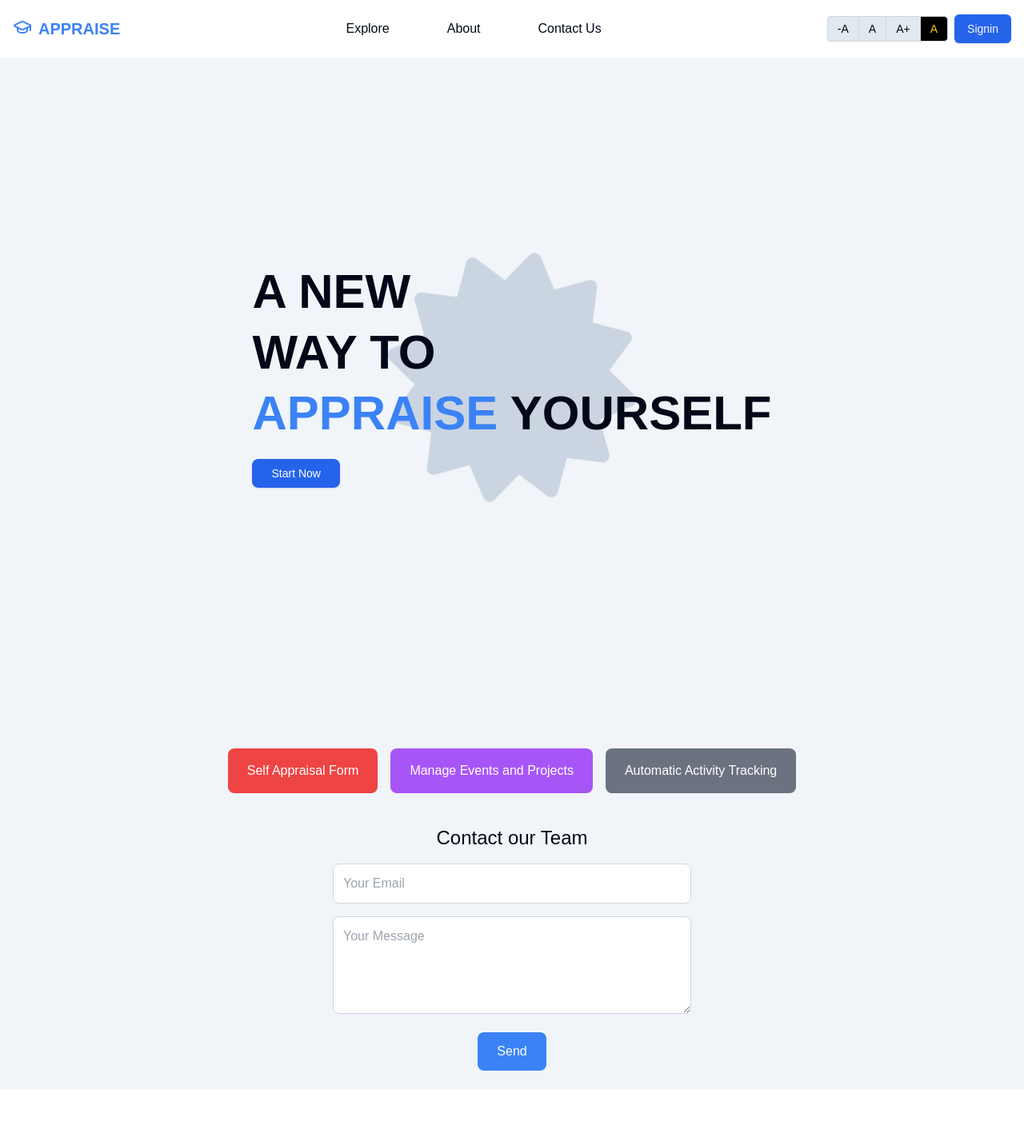
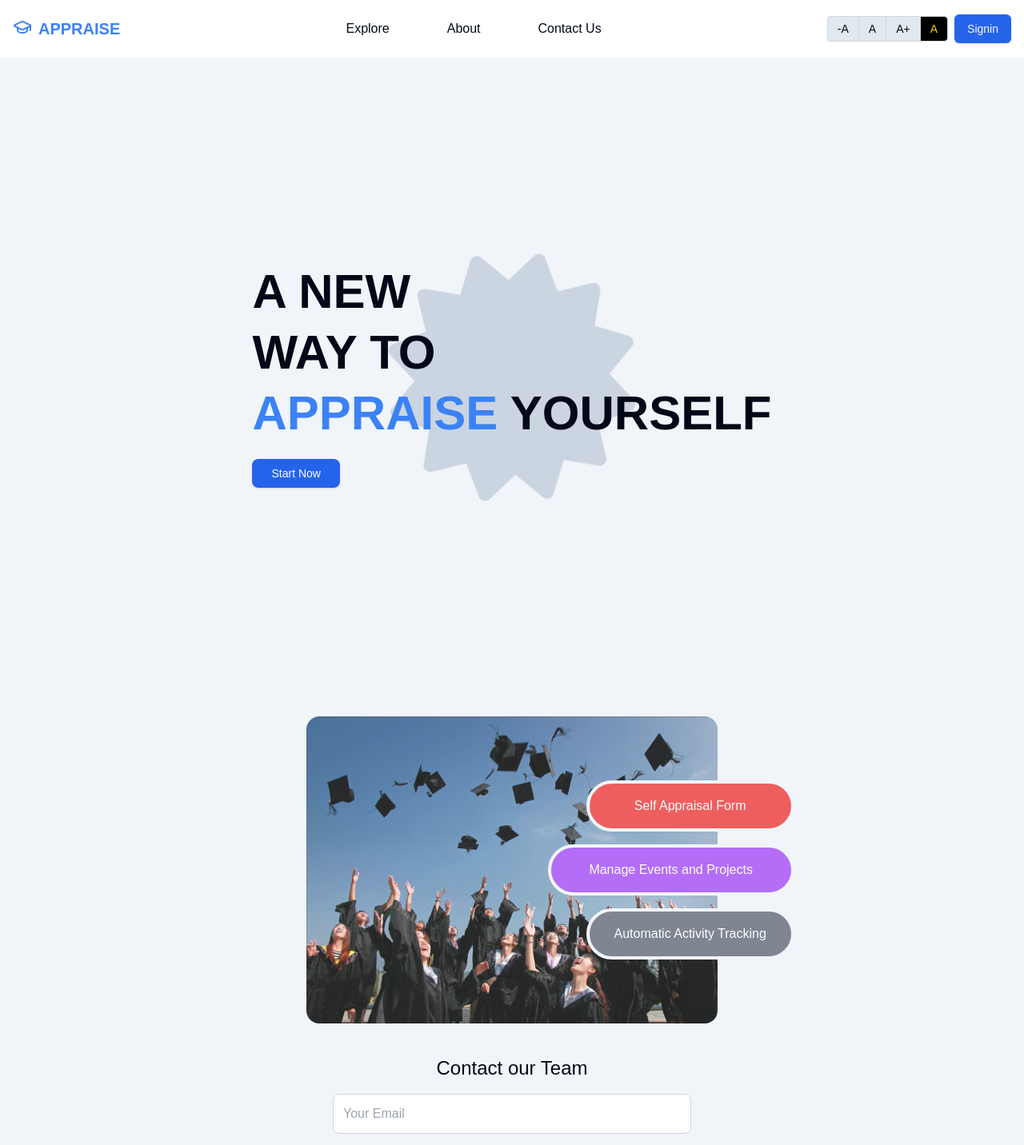
Before and after one commit to subharadhe1234/Sih-2024-radhe, a React (Vite) app in the folder frontend/: page / in a window 1280 px wide. Shown: the top 1432 px of the page at 80% size. Before the commit the page ends 1363 px from the top, so only its background shows below. Built offline with nearby package versions, Linux system fonts and the light colour scheme.

Commit message:
Welcome page design improvements

```diff
--- a/frontend/src/components/Sidebar.tsx
+++ b/frontend/src/components/Sidebar.tsx
@@ -9,7 +9,7 @@ import { Link } from 'react-router-dom';
 const Sidebar: React.FC<{navElements: NavElements[]}> = ({navElements}) => {
 
   return (
-    <div className="w-64 h-full bg-white shadow-lg rounded-r-xl flex flex-col dark:bg-slate-900">
+    <div className="w-64  bg-white shadow-lg rounded-r-xl flex flex-col dark:bg-slate-900">
       <div className='mb-6 p-4'><Logo /></div>
       <ul className="">
         {navElements.map((navElement: any, idx: any)=>(
--- a/frontend/src/components/WelcomeHeader.tsx
+++ b/frontend/src/components/WelcomeHeader.tsx
@@ -8,7 +8,7 @@ import { Link } from "react-router-dom";
 
 export default function WelcomeHeader(){
     return(
-        <>
+        <div className="max-w-screen" >
         <div className="py-4 flex items-center justify-between bg-background">
             <div className="ml-4"><Logo /></div>
             <div className="flex gap-10 items-start justify-between">
@@ -25,7 +25,7 @@ export default function WelcomeHeader(){
                 </Link>
             </div>
         </div>
-        </>
+        </div>
     )
 
 }
--- a/frontend/src/components/facultyDashboardHome/FacultyDashboardHome.tsx
+++ b/frontend/src/components/facultyDashboardHome/FacultyDashboardHome.tsx
@@ -6,10 +6,10 @@ import { useOutletContext } from "react-router-dom";
 import {useEffect} from 'react'
 
 // Interface import
-import { NavElements, FacultyDashboardPageMethos } from "@/lib";
+import { NavElements, FacultyDashboardPageMethods } from "@/lib";
 
 export default function FacultyDashboardHome(){
-   const [setNavElements, setHeaderMessage]: FacultyDashboardPageMethos = useOutletContext();
+   const [setNavElements, setHeaderMessage]: FacultyDashboardPageMethods = useOutletContext();
 
    useEffect(()=>{
       setNavElements((prev: NavElements[])=> prev.map((e: NavElements)=> ({...e, active: e.displayName === "Home" ? true: false})))
--- a/frontend/src/index.css
+++ b/frontend/src/index.css
@@ -4,8 +4,8 @@
 
 :root{
    font-family: sans-serif;
-   width: 100vw;
-   height: 100vh;
+   /* width: 100vw; */
+   /* height: 100vh; */
 }
 
 @layer base {
--- a/frontend/src/pages/facultyDashboard/FacultyDashboard.tsx
+++ b/frontend/src/pages/facultyDashboard/FacultyDashboard.tsx
@@ -27,7 +27,7 @@ const FacultyDashboard = () => {
   ]);
 
   return (
-    <div className="flex bg-muted h-screen">
+    <div className="flex bg-muted min-h-screen">
       <Sidebar navElements={navElements} />
       <div className="flex-1 p-4">
         <DashboardHeader
--- a/frontend/src/pages/welcome/Welcome.tsx
+++ b/frontend/src/pages/welcome/Welcome.tsx
@@ -5,16 +5,16 @@ import { Button } from "@/components/ui/button"
 import { TiStarburst } from "react-icons/ti";
 //library import
 
+//Assets import
 
 export default function Welcome(){
-
    return(
       <div>
          <div className="  sticky top-0 z-20">
             <WelcomeHeader/>
          </div>
          <div className="bg-muted">
-            <div className="min-h-screen flex flex-col items-center justify-center">
+            <div className="min-h-screen flex flex-col items-center justify-center ">
               <TiStarburst  className="text-slate-300 dark:text-slate-900 absolute animate-spin-slow" size={400}/>
                <h1 className="text-6xl font-bold space-y-4 z-10">
                   <p>A NEW</p>
@@ -26,14 +26,14 @@ export default function Welcome(){
                   <Button className="px-6 py-3 mt-4 bg-blue-600 text-white rounded-lg">Start Now</Button>
                 </h1>
             </div>
-
             <main className="flex flex-col items-center justify-center text-center p-6">
-              <div className="flex space-x-4 mt-10">
-                <button className="px-6 py-4 bg-red-500 rounded-lg text-white">Self Appraisal Form</button>
-                <button className="px-6 py-4 bg-purple-500 rounded-lg text-white">Manage Events and Projects</button>
-                <button className="px-6 py-4 bg-gray-500 rounded-lg text-white">Automatic Activity Tracking</button>
-              </div>
-
+                <div className="h-96 w-5/12 relative flex items-center justify-end bg-welcome-page-bg bg-cover rounded-2xl opacity-85">
+                  <div className="absolute w-3/5 -right-24 flex flex-col space-y-4 justify-end">
+                    <div className="px-6 py-4 ml-12 bg-red-500 rounded-full text-white border-4 border-muted">Self Appraisal Form</div>
+                    <div className="px-6 py-4 bg-purple-500 rounded-full text-white border-4 border-muted">Manage Events and Projects</div>
+                    <div className="px-6 py-4 ml-12 bg-gray-500 rounded-full text-white border-4 border-muted">Automatic Activity Tracking</div>
+                  </div>
+                </div>
               <section className="w-full max-w-md mt-10">
                 <h2 className="text-2xl mb-4">Contact our Team</h2>
                 <form className="space-y-4">
@@ -51,7 +51,6 @@ export default function Welcome(){
                 </form>
               </section>
             </main>
-
           </div>
         </div>
    )
--- a/frontend/tailwind.config.js
+++ b/frontend/tailwind.config.js
@@ -4,6 +4,9 @@ export default {
   content: ["./index.html", "./src/**/*.{js,ts,jsx,tsx}"],
   theme: {
     extend: {
+      backgroundImage: {
+        'welcome-page-bg': "url('./src/assets/Welcome_Page_Background.jpg')"
+      },
       borderRadius: {
         lg: "var(--radius)",
         md: "calc(var(--radius) - 2px)",
```
Also changed, not shown: frontend/src/assets/Welcome_Page_Background.jpg (added).
